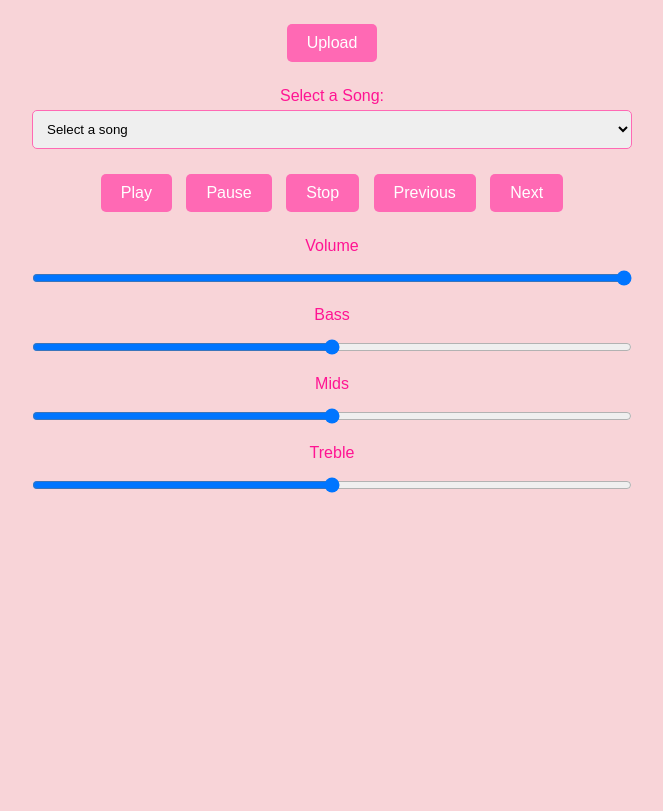
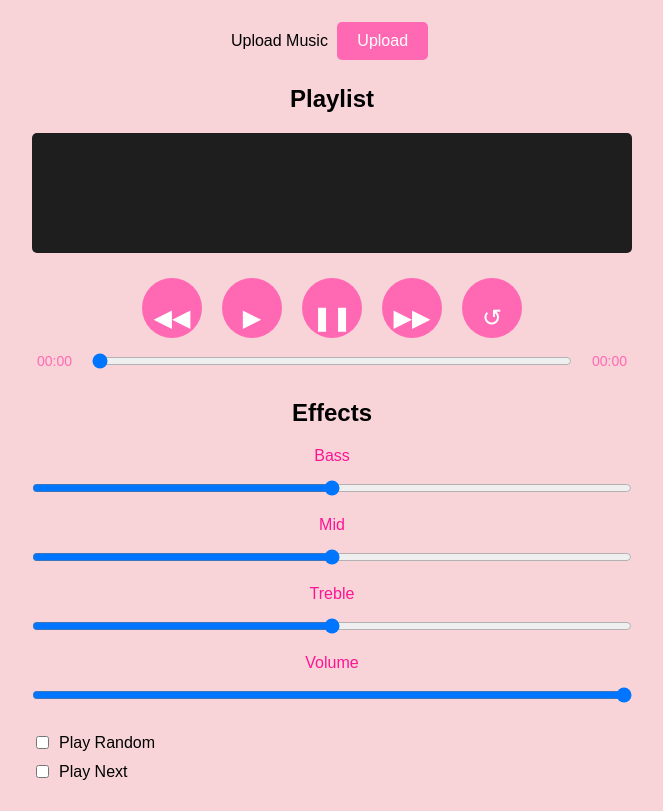
Before and after one commit to devincorumisok/Online-Music-Dap, a plain HTML site: page index.html in a window 1280 px wide. Shown: the part 81-892 px from the top of the page, without its empty margins (308-971 px from the left). Before the commit the page ends 800 px from the top, so only its background shows below. Drawn offline with Linux system fonts and the light colour scheme.

Commit message:
Add files via upload

```diff
--- a/index.html
+++ b/index.html
@@ -3,41 +3,62 @@
 <head>
     <meta charset="UTF-8">
     <meta name="viewport" content="width=device-width, initial-scale=1.0">
-    <title>online music dap</title>
+    <title>Music Player</title>
     <link rel="stylesheet" href="styles.css">
 </head>
 <body>
     <div class="container">
         <h1>Online Music Dap</h1>
+
         <div class="upload-section">
-            <!-- Remove or hide the "Choose Files" button -->
+            <label for="file-input">Upload Music</label>
             <input type="file" id="file-input" accept="audio/*" multiple>
-            <button id="upload-btn">Upload</button>
+            <button id="upload-button">Upload</button>
         </div>
+
         <div class="playlist-section">
-            <label for="playlist">Select a Song:</label>
-            <select id="playlist">
-                <option value="">Select a song</option>
-            </select>
+            <h2>Playlist</h2>
+            <div id="playlist">No songs uploaded yet.</div>
         </div>
+
         <div class="controls-section">
-            <button id="play-btn">Play</button>
-            <button id="pause-btn">Pause</button>
-            <button id="stop-btn">Stop</button>
-            <button id="prev-btn">Previous</button>
-            <button id="next-btn">Next</button>
+            <div class="controls-buttons">
+                <button class="control-button" id="previous">&#9664;&#9664;</button>
+                <button class="control-button" id="play">&#9654;</button>
+                <button class="control-button" id="pause">&#10074;&#10074;</button>
+                <button class="control-button" id="next">&#9654;&#9654;</button>
+                <button class="control-button" id="restart">&#8634;</button>
+            </div>
+
+            <div id="progress-container">
+                <span id="current-time">00:00</span>
+                <input type="range" id="progress" min="0" max="100" value="0">
+                <span id="duration">00:00</span>
+            </div>
         </div>
+
         <div class="effects-section">
+            <h2>Effects</h2>
+            <label for="bass">Bass</label>
+            <input type="range" id="bass" min="-10" max="10" value="0">
+            <label for="mid">Mid</label>
+            <input type="range" id="mid" min="-10" max="10" value="0">
+            <label for="treble">Treble</label>
+            <input type="range" id="treble" min="-10" max="10" value="0">
             <label for="volume">Volume</label>
             <input type="range" id="volume" min="0" max="1" step="0.01" value="1">
-            <label for="bass">Bass</label>
-            <input type="range" id="bass" min="-10" max="10" step="0.1" value="0">
-            <label for="mids">Mids</label>
-            <input type="range" id="mids" min="-10" max="10" step="0.1" value="0">
-            <label for="treble">Treble</label>
-            <input type="range" id="treble" min="-10" max="10" step="0.1" value="0">
+        </div>
+
+        <div class="toggle-section">
+            <label>
+                <input type="checkbox" id="play-random"> Play Random
+            </label>
+            <label>
+                <input type="checkbox" id="play-next"> Play Next
+            </label>
         </div>
     </div>
+
     <script src="script.js"></script>
 </body>
 </html>
--- a/script.js
+++ b/script.js
@@ -1,148 +1,148 @@
-document.addEventListener('DOMContentLoaded', function () {
+document.addEventListener('DOMContentLoaded', () => {
     const fileInput = document.getElementById('file-input');
-    const uploadBtn = document.getElementById('upload-btn');
+    const uploadButton = document.getElementById('upload-button');
     const playlist = document.getElementById('playlist');
-    const playBtn = document.getElementById('play-btn');
-    const pauseBtn = document.getElementById('pause-btn');
-    const stopBtn = document.getElementById('stop-btn');
-    const prevBtn = document.getElementById('prev-btn');
-    const nextBtn = document.getElementById('next-btn');
-    const volumeSlider = document.getElementById('volume');
-    const bassSlider = document.getElementById('bass');
-    const midSlider = document.getElementById('mids');
-    const trebSlider = document.getElementById('treble');
+    const audio = new Audio();
+    const context = new (window.AudioContext || window.webkitAudioContext)();
+    const source = context.createMediaElementSource(audio);
+    const gainNode = context.createGain();
+    const bass = context.createBiquadFilter();
+    const mid = context.createBiquadFilter();
+    const treble = context.createBiquadFilter();
 
-    let audioFiles = [];
-    let currentTrackIndex = 0;
-    let audioContext, source, gainNode, bassFilter, midFilter, trebleFilter;
+    // Initialize filter nodes
+    bass.type = 'lowshelf';
+    bass.frequency.setValueAtTime(100, context.currentTime); // Set bass frequency
+    bass.gain.setValueAtTime(0, context.currentTime);
 
-    function setupAudioContext() {
-        audioContext = new AudioContext();
-        gainNode = audioContext.createGain();
-        bassFilter = audioContext.createBiquadFilter();
-        midFilter = audioContext.createBiquadFilter();
-        trebleFilter = audioContext.createBiquadFilter();
+    mid.type = 'peaking';
+    mid.frequency.setValueAtTime(1000, context.currentTime); // Set mid frequency
+    mid.gain.setValueAtTime(0, context.currentTime);
 
-        bassFilter.type = 'lowshelf';
-        bassFilter.frequency.setValueAtTime(100, audioContext.currentTime);
+    treble.type = 'highshelf';
+    treble.frequency.setValueAtTime(3000, context.currentTime); // Set treble frequency
+    treble.gain.setValueAtTime(0, context.currentTime);
 
-        midFilter.type = 'peaking';
-        midFilter.frequency.setValueAtTime(1000, audioContext.currentTime);
+    // Connect the audio graph
+    source.connect(bass);
+    bass.connect(mid);
+    mid.connect(treble);
+    treble.connect(gainNode);
+    gainNode.connect(context.destination);
 
-        trebleFilter.type = 'highshelf';
-        trebleFilter.frequency.setValueAtTime(3000, audioContext.currentTime);
+    let playlistSongs = [];
+    let currentSongIndex = 0;
 
-        gainNode.connect(bassFilter);
-        bassFilter.connect(midFilter);
-        midFilter.connect(trebleFilter);
-        trebleFilter.connect(audioContext.destination);
+    // Event listener for file upload
+    uploadButton.addEventListener('click', () => {
+        if (fileInput.files.length) {
+            const files = Array.from(fileInput.files);
+            playlistSongs = files.map(file => URL.createObjectURL(file));
+            updatePlaylist();
+            if (!audio.src) {
+                playNext();
+            }
+        }
+    });
+
+    // Update the playlist display
+    function updatePlaylist() {
+        playlist.innerHTML = playlistSongs.map((song, index) =>
+            `<div class="playlist-item" data-index="${index}">
+                ${playlistSongs[index].split('/').pop()}
+            </div>`
+        ).join('');
     }
 
-    function playCurrentTrack() {
-        if (audioFiles.length > 0) {
-            const selectedOption = playlist.options[currentTrackIndex];
-            const audioUrl = selectedOption.value;
-
-            if (source) {
-                source.disconnect();
-            }
-
-            fetch(audioUrl)
-                .then(response => response.arrayBuffer())
-                .then(data => audioContext.decodeAudioData(data))
-                .then(buffer => {
-                    source = audioContext.createBufferSource();
-                    source.buffer = buffer;
-                    source.connect(gainNode);
-                    source.start();
-                });
+    // Play the next song in the playlist
+    function playNext() {
+        if (playlistSongs.length > 0) {
+            audio.src = playlistSongs[currentSongIndex];
+            audio.play();
+            updatePlaylistUI();
         }
     }
 
-    function updatePlaylist() {
-        playlist.innerHTML = '';
-        audioFiles.forEach((file, index) => {
-            const option = document.createElement('option');
-            option.value = URL.createObjectURL(file);
-            option.textContent = file.name;
-            playlist.appendChild(option);
-        });
-        if (audioFiles.length > 0) {
-            playlist.selectedIndex = 0;
-            playCurrentTrack();
-        }
-    }
-
-    uploadBtn.addEventListener('click', () => {
-        fileInput.click();
+    // Event listener for play button
+    document.getElementById('play').addEventListener('click', () => {
+        audio.play();
     });
 
-    fileInput.addEventListener('change', (event) => {
-        audioFiles = Array.from(event.target.files);
-        updatePlaylist();
+    // Event listener for pause button
+    document.getElementById('pause').addEventListener('click', () => {
+        audio.pause();
     });
 
-    playlist.addEventListener('change', (event) => {
-        currentTrackIndex = playlist.selectedIndex;
-        playCurrentTrack();
-    });
-
-    playBtn.addEventListener('click', () => {
-        if (!audioContext) {
-            setupAudioContext();
-        }
-        playCurrentTrack();
-    });
-
-    pauseBtn.addEventListener('click', () => {
-        if (source) {
-            source.stop();
+    // Event listener for previous button
+    document.getElementById('previous').addEventListener('click', () => {
+        if (playlistSongs.length > 0) {
+            currentSongIndex = (currentSongIndex - 1 + playlistSongs.length) % playlistSongs.length;
+            playNext();
         }
     });
 
-    stopBtn.addEventListener('click', () => {
-        if (source) {
-            source.stop();
+    // Event listener for next button
+    document.getElementById('next').addEventListener('click', () => {
+        if (playlistSongs.length > 0) {
+            currentSongIndex = (currentSongIndex + 1) % playlistSongs.length;
+            playNext();
         }
     });
 
-    prevBtn.addEventListener('click', () => {
-        if (audioFiles.length > 0) {
-            currentTrackIndex = (currentTrackIndex - 1 + audioFiles.length) % audioFiles.length;
-            playlist.selectedIndex = currentTrackIndex;
-            playCurrentTrack();
+    // Event listener for restart button
+    document.getElementById('restart').addEventListener('click', () => {
+        audio.currentTime = 0;
+    });
+
+    // Event listener for progress bar
+    document.getElementById('progress').addEventListener('input', (event) => {
+        audio.currentTime = (event.target.value / 100) * audio.duration;
+    });
+
+    audio.addEventListener('timeupdate', () => {
+        document.getElementById('progress').value = (audio.currentTime / audio.duration) * 100;
+        document.getElementById('current-time').textContent = formatTime(audio.currentTime);
+        document.getElementById('duration').textContent = formatTime(audio.duration);
+    });
+
+    audio.addEventListener('ended', () => {
+        if (document.getElementById('play-next').checked) {
+            currentSongIndex = (currentSongIndex + 1) % playlistSongs.length;
+            playNext();
         }
     });
 
-    nextBtn.addEventListener('click', () => {
-        if (audioFiles.length > 0) {
-            currentTrackIndex = (currentTrackIndex + 1) % audioFiles.length;
-            playlist.selectedIndex = currentTrackIndex;
-            playCurrentTrack();
-        }
+    // Event listeners for effect controls
+    document.getElementById('bass').addEventListener('input', (event) => {
+        bass.gain.setValueAtTime(event.target.value, context.currentTime);
     });
 
-    volumeSlider.addEventListener('input', (event) => {
-        if (gainNode) {
-            gainNode.gain.value = event.target.value;
-        }
+    document.getElementById('mid').addEventListener('input', (event) => {
+        mid.gain.setValueAtTime(event.target.value, context.currentTime);
     });
 
-    bassSlider.addEventListener('input', (event) => {
-        if (bassFilter) {
-            bassFilter.gain.value = event.target.value;
-        }
+    document.getElementById('treble').addEventListener('input', (event) => {
+        treble.gain.setValueAtTime(event.target.value, context.currentTime);
     });
 
-    midSlider.addEventListener('input', (event) => {
-        if (midFilter) {
-            midFilter.gain.value = event.target.value;
-        }
+    document.getElementById('volume').addEventListener('input', (event) => {
+        gainNode.gain.setValueAtTime(event.target.value, context.currentTime);
     });
 
-    trebSlider.addEventListener('input', (event) => {
-        if (trebleFilter) {
-            trebleFilter.gain.value = event.target.value;
-        }
-    });
+    // Helper function to format time
+    function formatTime(seconds) {
+        const minutes = Math.floor(seconds / 60);
+        const secs = Math.floor(seconds % 60);
+        return `${String(minutes).padStart(2, '0')}:${String(secs).padStart(2, '0')}`;
+    }
+
+    // Update the playlist UI
+    function updatePlaylistUI() {
+        document.querySelectorAll('.playlist-item').forEach(item => {
+            item.style.backgroundColor = item.dataset.index == currentSongIndex ? '#ffb6c1' : '#fff';
+        });
+    }
+
+    // Initial setup
+    updatePlaylist();
 });
--- a/styles.css
+++ b/styles.css
@@ -1,3 +1,4 @@
+/* General Styles */
 body {
     font-family: Arial, sans-serif;
     background-color: #f8d4d8; /* Light pink background */
@@ -12,10 +13,13 @@ body {
     text-align: center;
 }
 
+/* Header Styles */
 h1 {
     color: #ff69b4; /* Bright pink */
+    margin-bottom: 20px;
 }
 
+/* Upload Section */
 .upload-section {
     margin-bottom: 20px;
 }
@@ -39,52 +43,92 @@ button:hover {
     background-color: #ff1493; /* Darker pink on hover */
 }
 
-#choose-file-btn {
-    background-color: #ff1493; /* Darker pink */
+/* Playlist Section */
+#playlist {
+    background-color: #1e1e1e;
+    color: #f1f1f1;
+    padding: 10px;
+    border-radius: 5px;
+    min-height: 100px;
+    overflow-y: auto;
 }
 
-#choose-file-btn:hover {
-    background-color: #ff69b4; /* Bright pink on hover */
-}
-
-.playlist-section {
-    margin-bottom: 20px;
-}
-
-#playlist {
-    width: 100%;
-    padding: 10px;
-    border: 1px solid #ff69b4;
-    border-radius: 5px;
-}
-
+/* Controls Section */
 .controls-section {
-    margin-bottom: 20px;
-}
-
-.effects-section {
     margin-top: 20px;
 }
 
-label {
+.controls-buttons {
+    display: flex;
+    justify-content: center;
+    gap: 10px;
+    margin-bottom: 10px;
+}
+
+.control-button {
+    background-color: #ff69b4;
+    border: none;
+    color: white;
+    padding: 10px;
+    cursor: pointer;
+    border-radius: 50%;
+    font-size: 24px;
+    width: 60px;
+    height: 60px;
+    line-height: 60px; /* Center text vertically */
+    text-align: center; /* Center text horizontally */
+}
+
+.control-button:hover {
+    background-color: #ff1493;
+}
+
+#progress-container {
+    display: flex;
+    align-items: center;
+    justify-content: center;
+    gap: 10px;
+    margin-top: 10px;
+}
+
+#progress {
+    width: 80%;
+    margin: 0 10px;
+}
+
+#current-time, #duration {
+    color: #ff69b4; /* Bright pink for time labels */
+    font-size: 14px;
+}
+
+/* Effects Section */
+.effects-section {
+    margin-top: 30px;
+    text-align: center;
+}
+
+.effects-section label {
     display: block;
     margin: 10px 0 5px;
     color: #ff1493;
 }
 
-input[type="range"] {
+.effects-section input[type="range"] {
     width: 100%;
     margin: 10px 0;
 }
 
-input[type="range"]::-webkit-slider-thumb {
-    background-color: #ff69b4;
+/* Toggle Section */
+.toggle-section {
+    margin-top: 20px;
 }
 
-input[type="range"]::-moz-range-thumb {
-    background-color: #ff69b4;
+.toggle-section label {
+    display: flex;
+    align-items: center;
+    margin: 10px 0;
 }
 
-input[type="range"]::-ms-thumb {
-    background-color: #ff69b4;
+.toggle-section input[type="checkbox"] {
+    margin-right: 10px;
 }
```
